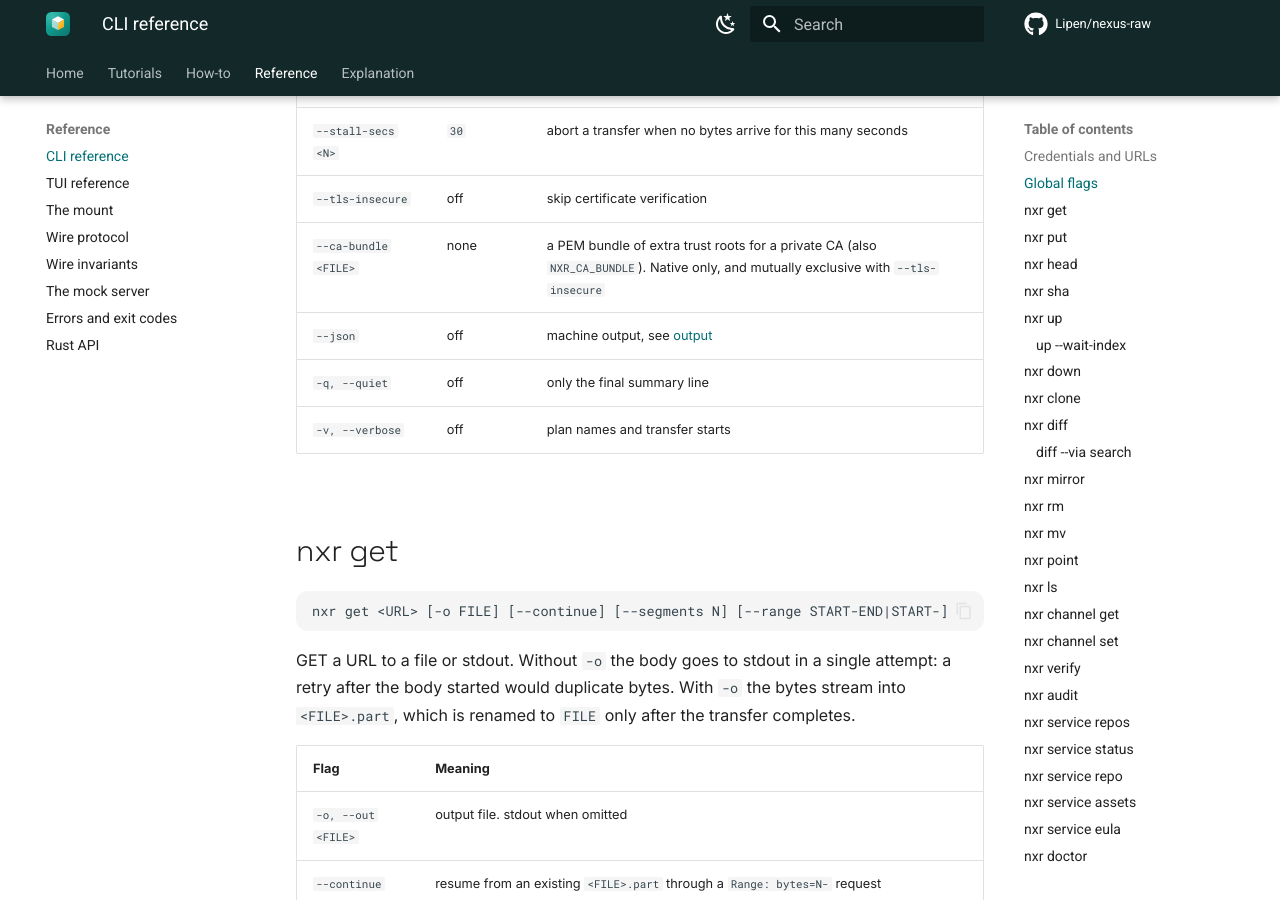
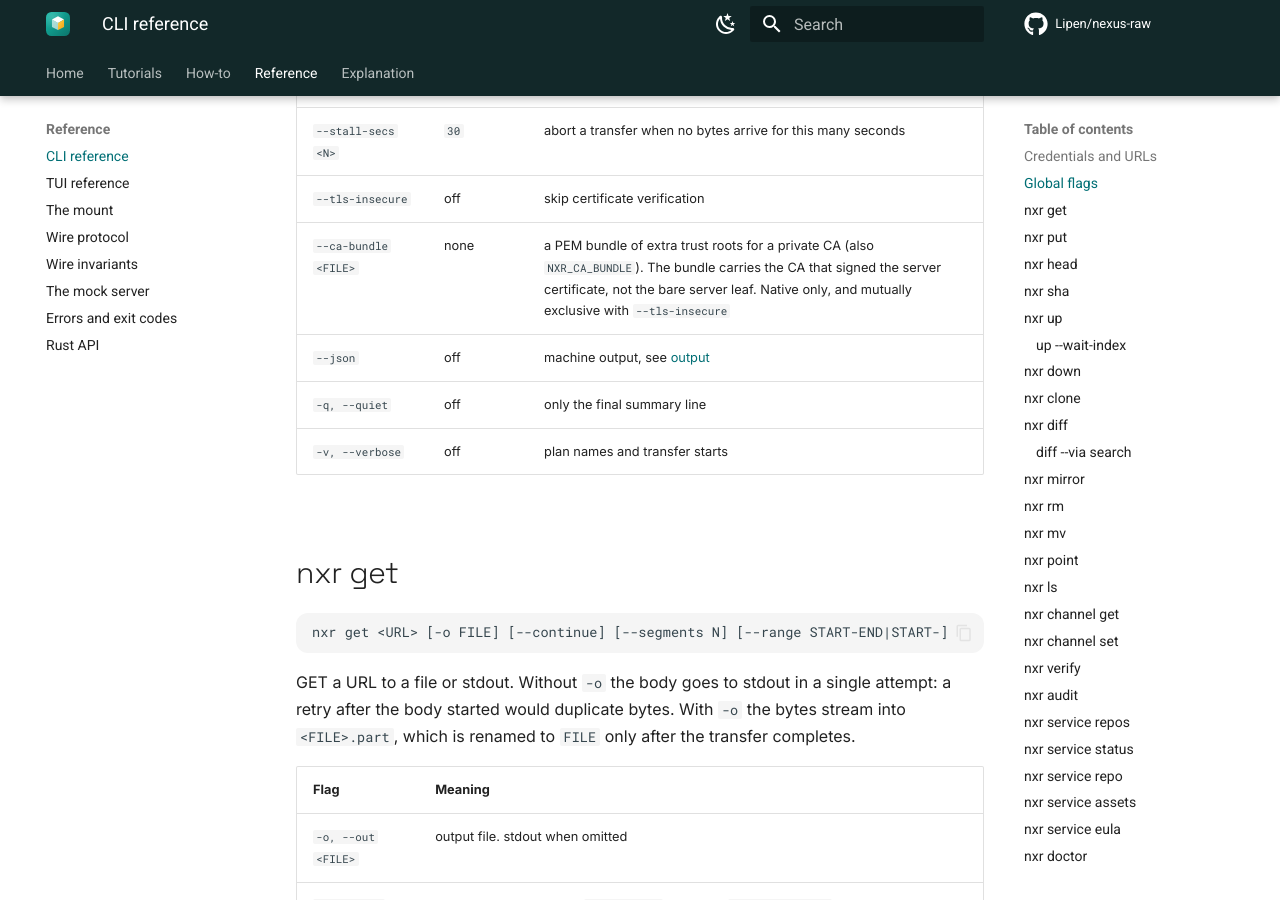
Before and after one commit to Lipen/nexus-raw, an MkDocs documentation site: the page built from docs/reference/cli.md, in a window 1280 px wide and 900 px high, scrolled down 2110 px. Built offline with MkDocs 1.6.1 and Material for MkDocs 9.7.7, drawn with Linux system fonts in a browser that asks for light colours; comment, search, counter and statistics services are not loaded.

```diff
--- a/docs/reference/cli.md
+++ b/docs/reference/cli.md
@@ -69,7 +69,7 @@ All flags are global: they may appear before or after the subcommand.
 | `--connect-timeout-secs <N>` | `15` | TCP connect timeout in seconds |
 | `--stall-secs <N>` | `30` | abort a transfer when no bytes arrive for this many seconds |
 | `--tls-insecure` | off | skip certificate verification |
-| `--ca-bundle <FILE>` | none | a PEM bundle of extra trust roots for a private CA (also `NXR_CA_BUNDLE`). Native only, and mutually exclusive with `--tls-insecure` |
+| `--ca-bundle <FILE>` | none | a PEM bundle of extra trust roots for a private CA (also `NXR_CA_BUNDLE`). The bundle carries the CA that signed the server certificate, not the bare server leaf. Native only, and mutually exclusive with `--tls-insecure` |
 | `--json` | off | machine output, see [output](#output) |
 | `-q, --quiet` | off | only the final summary line |
 | `-v, --verbose` | off | plan names and transfer starts |
```
Also changed, not shown: docs/how-to/troubleshoot.md (+1 -0 lines), skills/nxr/references/quirks.md (+1 -0 lines), 1 other file.
